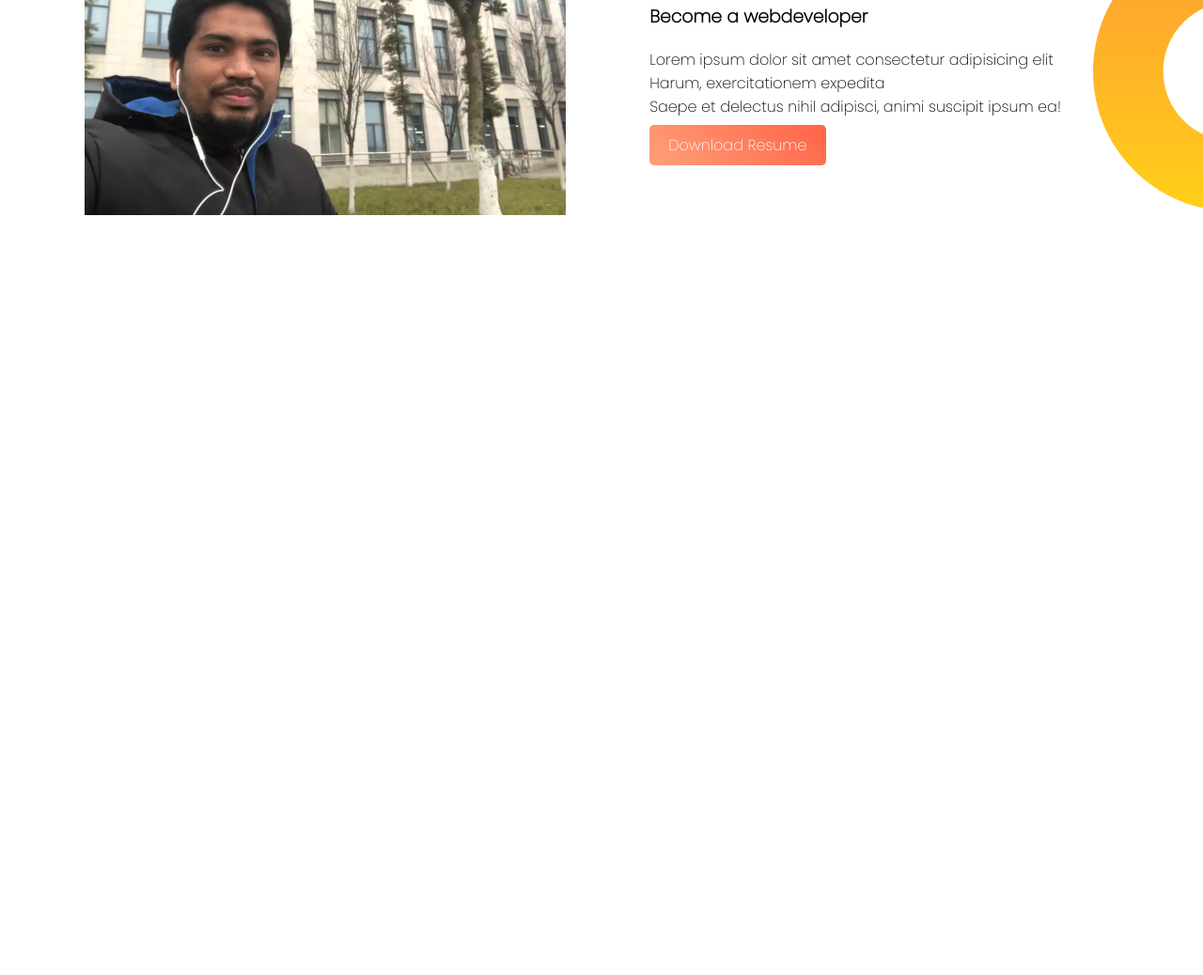
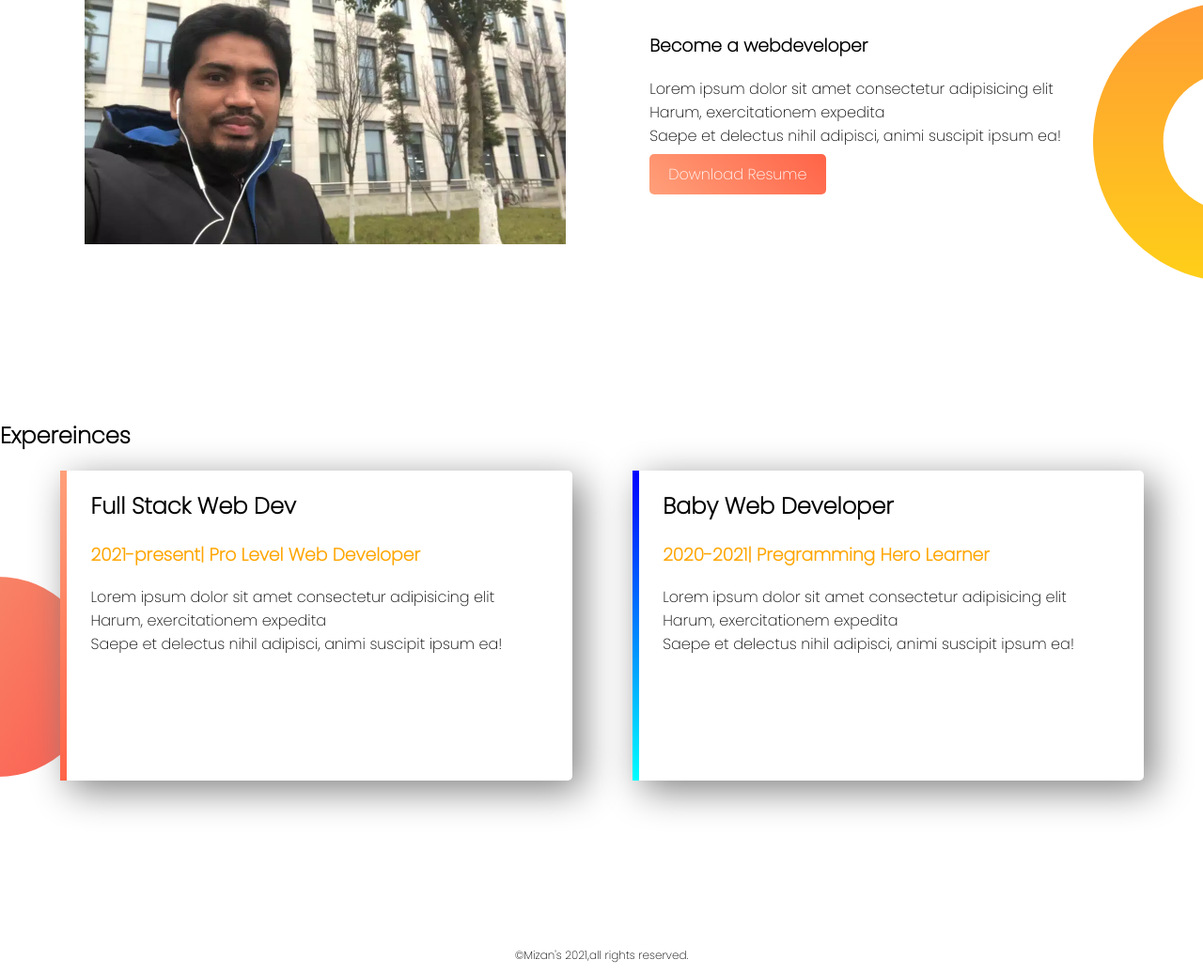
Before and after one commit to Mizanur99/web-portfolio, a plain HTML site: page index.html in a window 1280 px wide. Shown: the part 674-1712 px from the top of the page at 94% size. Before the commit the page ends 1000 px from the top, so only its background shows below. Drawn offline with Linux system fonts and the light colour scheme.

Commit message:
excited to finish my first ever website

```diff
--- a/index.html
+++ b/index.html
@@ -13,7 +13,7 @@
     <section class="top-banner">
         <div class="half-width">
             <h1>Welcome To</h1>
-                <h1> <span class="name-highlight">Mizan's</span> Website</h1>
+                <h1> <span class="orange-highlight">Mizan's</span> Website</h1>
                 <h3>World-Class Web Dev</h3>
                 <p>Lorem ipsum dolor sit amet consectetur adipisicing elit<br>Harum, exercitationem expedita. <br>Saepe et delectus nihil adipisci, animi suscipit ipsum ea!</p>
 
@@ -39,5 +39,22 @@
             </div>
     </section>
 
+    <section class="expereince-area">
+        <h2>Expereinces</h2>
+        <div id="full-stack" class="half-width single-expereince">
+            <h2>Full Stack Web Dev</h2>
+            <h3 class="orange-highlight">2021-present| Pro Level Web Developer</h3>
+            <p>Lorem ipsum dolor sit amet consectetur adipisicing elit<br> Harum, exercitationem expedita<br>Saepe et delectus nihil adipisci, animi suscipit ipsum ea!</p>
+        </div>
+        <div id="baby-web" class="half-width single-expereince">
+            <h2>Baby Web Developer</h2>
+            <h3 class="orange-highlight">2020-2021| Pregramming Hero Learner</h3>
+            <p>Lorem ipsum dolor sit amet consectetur adipisicing elit<br> Harum, exercitationem expedita<br>Saepe et delectus nihil adipisci, animi suscipit ipsum ea!</p>
+        </div>
+    </section>
+
+    <footer>
+        <p>&copyMizan's 2021,all rights reserved.</p>
+    </footer>
 </body>
 </html>
--- a/style.css
+++ b/style.css
@@ -6,7 +6,7 @@ body{
 h1{
     font-size: 50px;
 }
-.name-highlight{
+.orange-highlight{
     color: orange;
 }
 .half-width{
@@ -24,7 +24,7 @@ h1{
     background-repeat: no-repeat;
 }
 section{
-    height: 500px;
+    height: 550px;
 }
 .link-button{
     text-decoration: none;
@@ -38,3 +38,28 @@ section{
     background-repeat: no-repeat;
     background-position: right;
 }
+.single-expereince{
+    box-shadow: 10px 10px 40px gray;
+    border-radius: 5px;
+    height: 60%;
+    background-color: #fff;
+}
+.expereince-area{
+    background-image: url(images/exp-bg.png);
+    background-repeat: no-repeat;
+    background-position: left;
+}
+#full-stack{
+    border-left: 7px solid;
+    border-image: linear-gradient(lightSalmon,tomato);
+    border-image-slice: 1;
+}
+#baby-web{
+    border-left: 7px solid;
+    border-image: linear-gradient(180deg,blue, cyan);
+    border-image-slice: 1;
+}
+footer p{
+    text-align: center;
+    font-size: 12px;
+}
```
